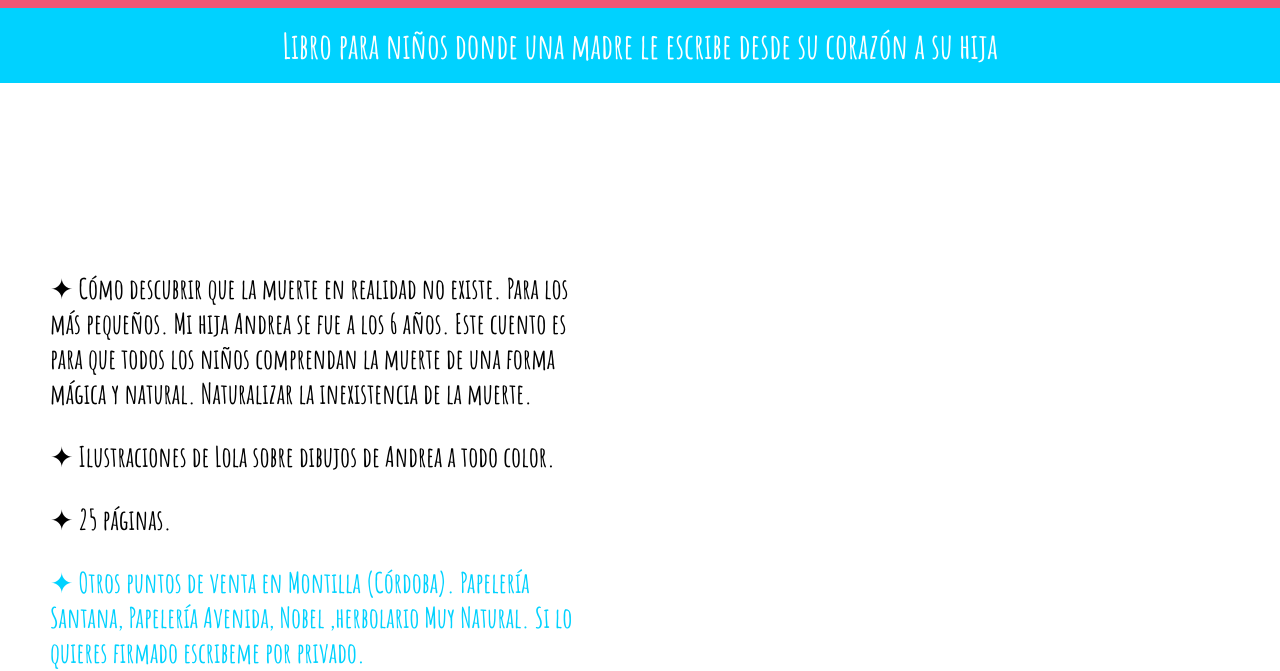
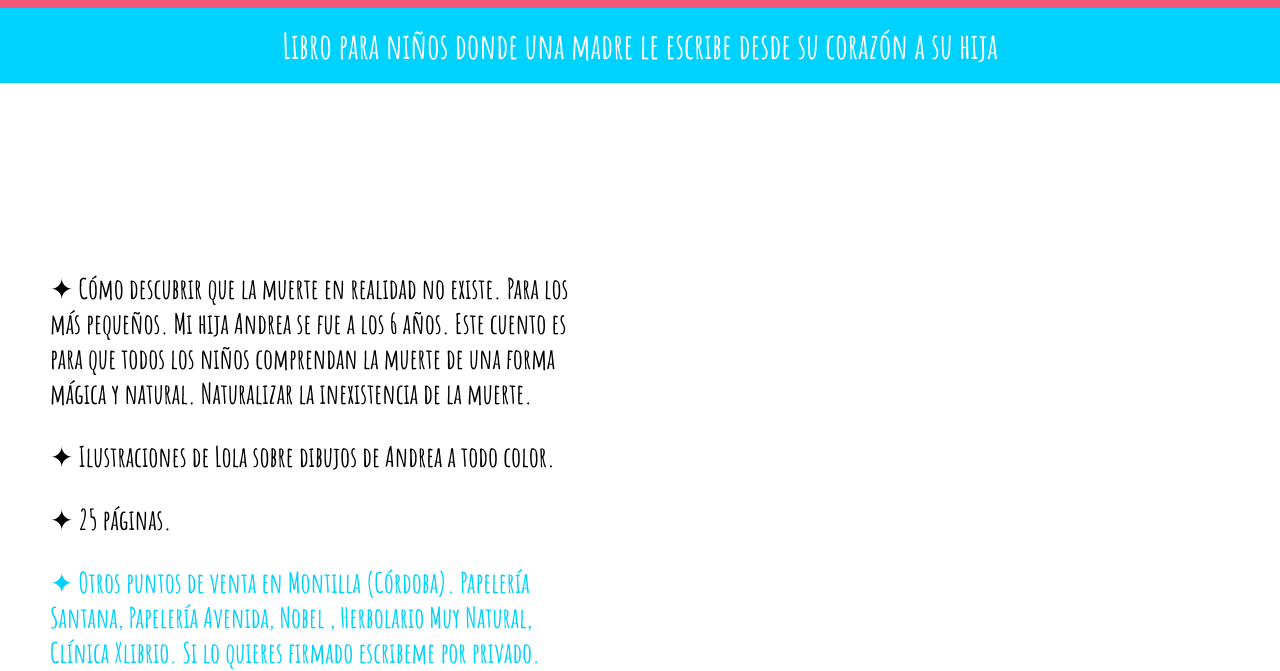
Before and after one commit to Manuelentrena/dicenquefuealcielo, a plain HTML site: page index.html in a window 1280 px wide. Shown: the part 134-805 px from the top of the page. Drawn offline with Linux system fonts and the light colour scheme; a script that the page names is missing.

Commit message:
cambios puestos de ventas

```diff
--- a/index.html
+++ b/index.html
@@ -40,7 +40,7 @@
           ✦ 25 páginas.
         </p>
         <p class="texto puntos_venta">
-          ✦ Otros puntos de venta en Montilla (Córdoba). Papelería Santana, Papelería Avenida, Nobel ,herbolario Muy Natural. Si lo quieres firmado escribeme por privado.
+          ✦ Otros puntos de venta en Montilla (Córdoba). Papelería Santana, Papelería Avenida, Nobel , Herbolario Muy Natural, Clínica Xlibrio. Si lo quieres firmado escribeme por privado.
         </p>
         <div class="container__action">
           <a
```
